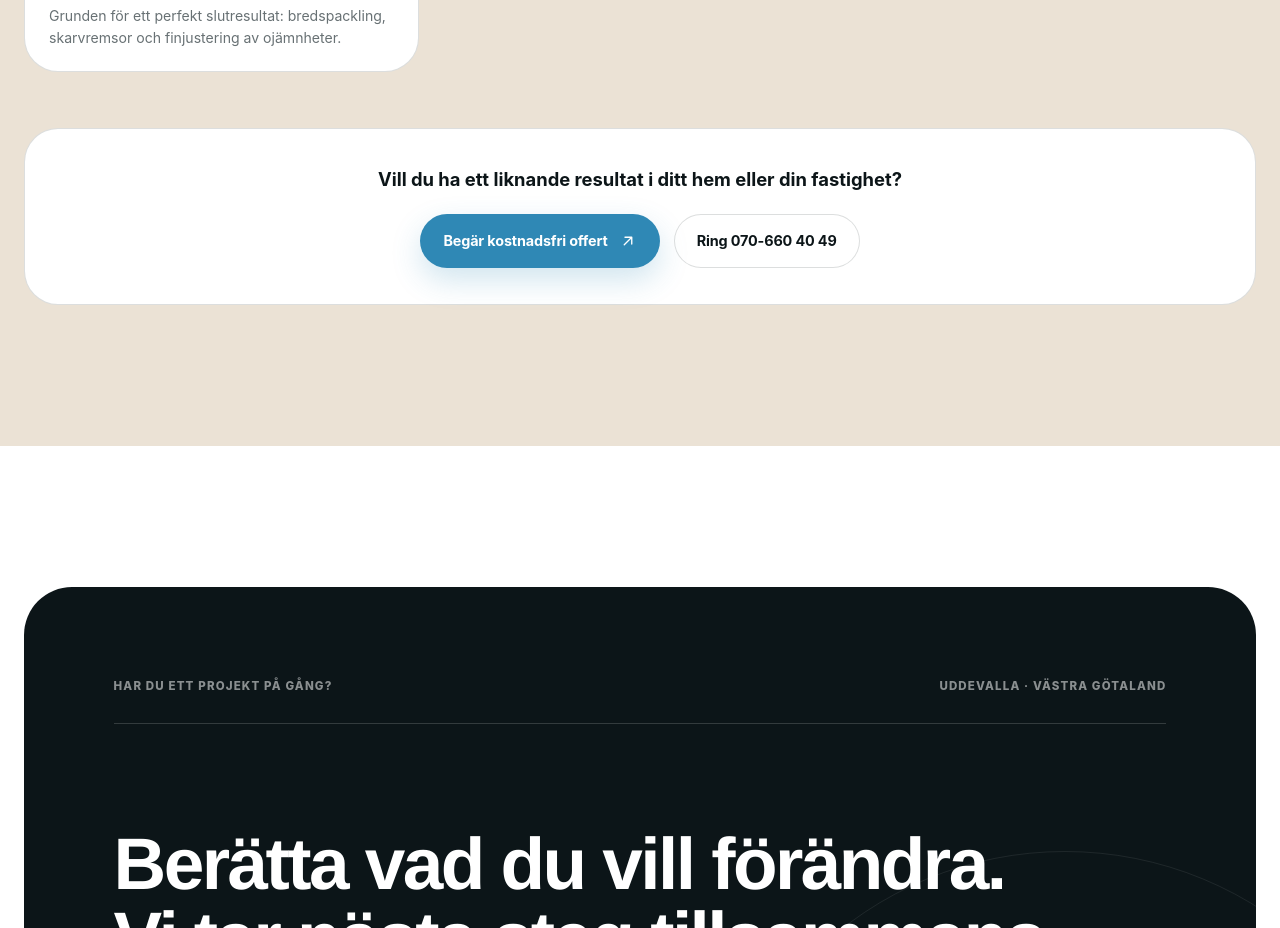
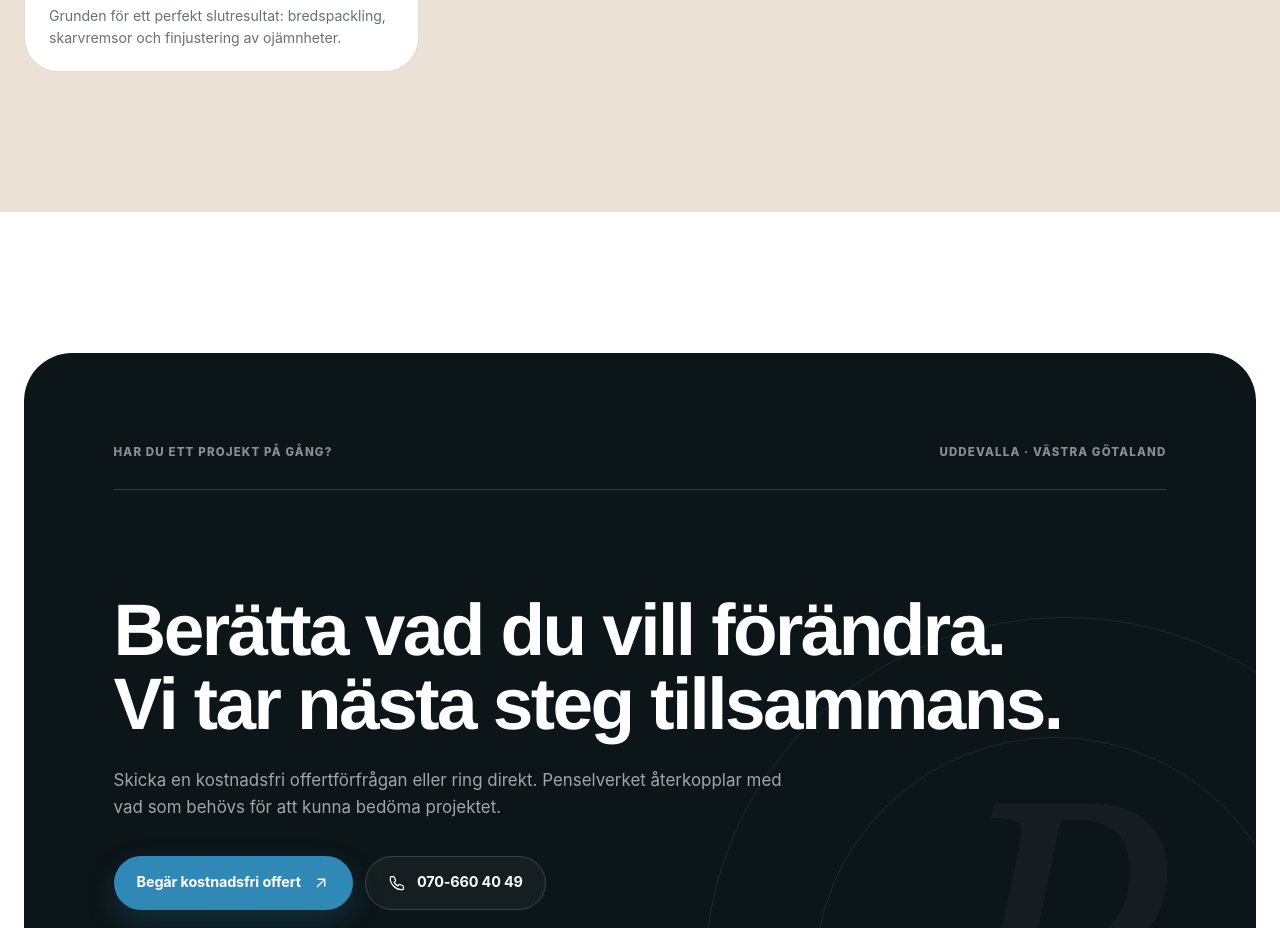
Before and after one commit to Raffi02k/peselverket_website, a React (Vite) app in the folder frontend/: page /galleri in a window 1280 px wide. Shown: the part 2660-3588 px from the top of the page. Built offline with nearby package versions, Linux system fonts and the light colour scheme.

Commit message:
fix: ta bort dubblerad offert-ruta i galleri och pusha ändringar

```diff
--- a/frontend/src/pages/GalleryPage.tsx
+++ b/frontend/src/pages/GalleryPage.tsx
@@ -4,7 +4,6 @@ import { CallToAction } from '../components/CallToAction';
 import { ArrowLeft, ArrowRight, ArrowUpRight, Check, CloseIcon, MapPin, ZoomIn } from '../components/Icons';
 import { PageMeta } from '../components/PageMeta';
 import { Reveal } from '../components/Reveal';
-import { company } from '../content/siteContent';
 import { galleryCategories, galleryItems, type GalleryCategory, type GalleryItem } from '../data/gallery';
 
 export function GalleryPage() {
@@ -146,18 +145,6 @@ export function GalleryPage() {
               </Reveal>
             ))}
           </div>
-
-          <div className="gallery-footer-cta">
-            <p>Vill du ha ett liknande resultat i ditt hem eller din fastighet?</p>
-            <div className="gallery-footer-cta__buttons">
-              <Link className="button button--accent" to="/kontakt#offert">
-                Begär kostnadsfri offert <ArrowUpRight />
-              </Link>
-              <a className="button button--ghost" href={`tel:${company.phoneHref}`}>
-                Ring {company.phoneDisplay}
-              </a>
-            </div>
-          </div>
         </div>
       </section>
 
```
